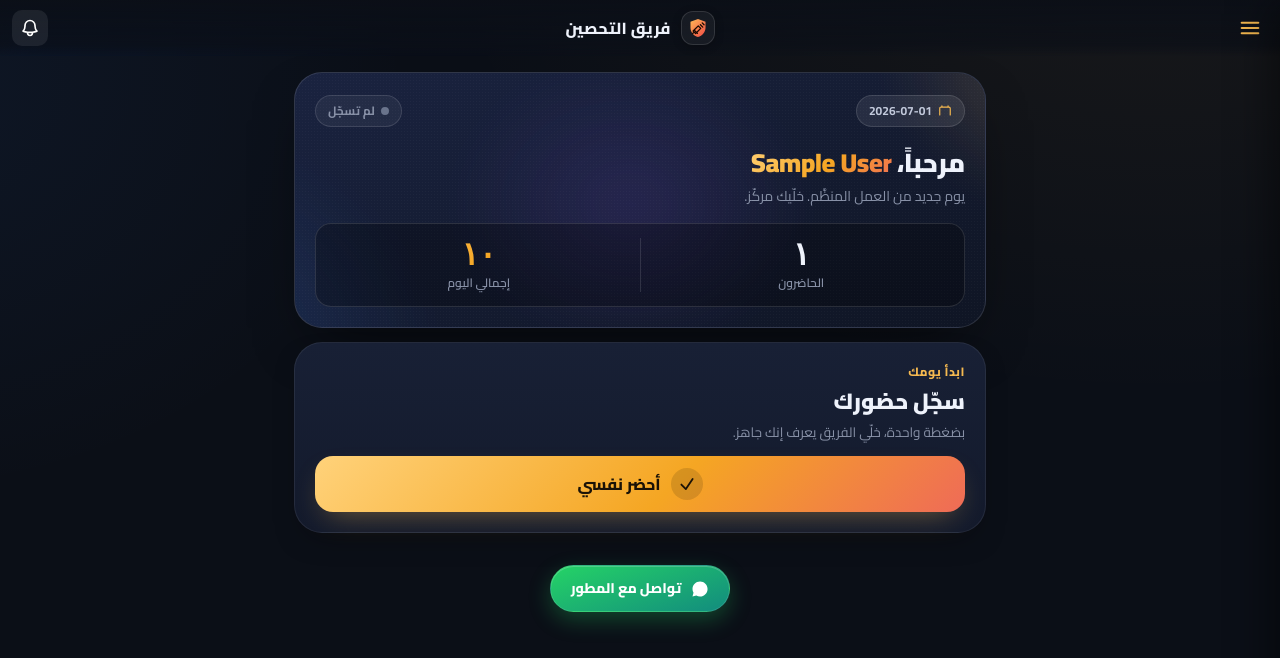
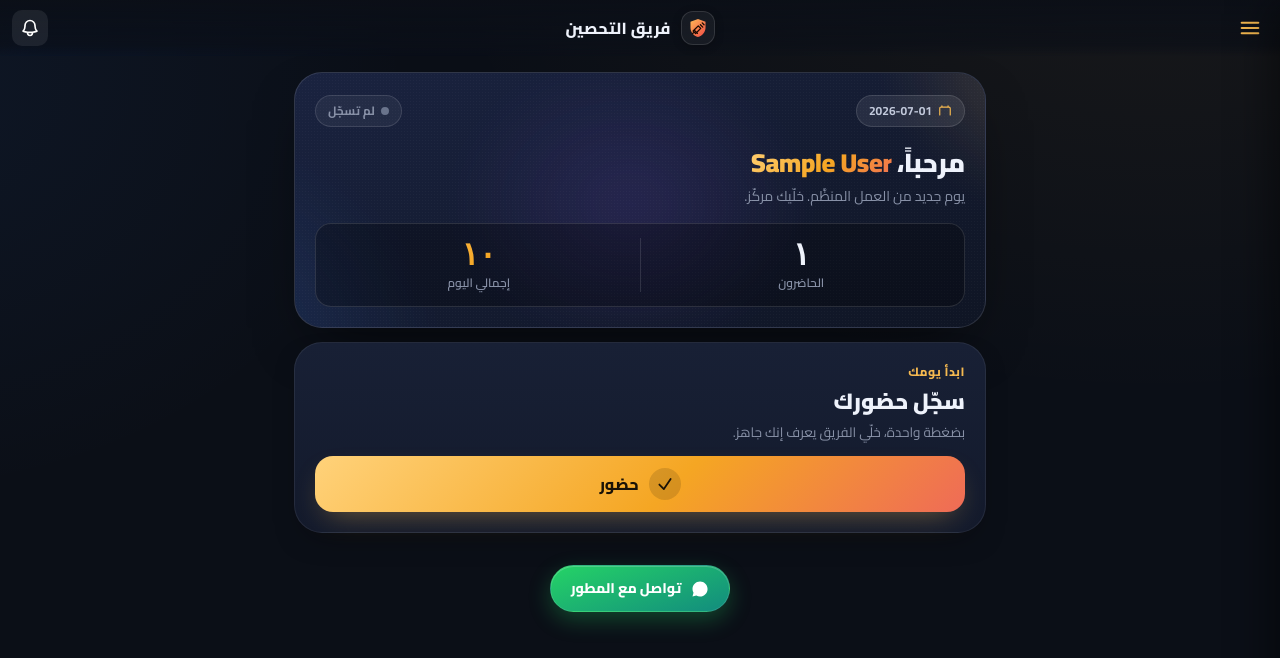
Before and after one commit to tlashany15/th, a Flask app: template templates/dashboard.html in a window 1280 px wide. Shown: the top 658 px of the page. Run offline with Flask 3, Linux system fonts and the light colour scheme; the visitor is signed in with stand-in values (Sample User, id 1); the template is opened without the code that fills it: most values are stand-ins (such as "Sample title", 1, 10 or a date in 2020); a database or web service that is not in the repository returns one stand-in record (values such as "Sample title"); data that the repository does not hold is empty; some libraries are stand-ins or nearby versions.

Commit message:
Add files via upload

```diff
--- a/templates/dashboard.html
+++ b/templates/dashboard.html
@@ -105,7 +105,7 @@
         <span class="v2-cta-ic" aria-hidden="true">
           <svg viewBox="0 0 24 24" fill="none" stroke="currentColor" stroke-width="2.4"><path stroke-linecap="round" stroke-linejoin="round" d="M4.5 12.75l6 6 9-13.5"/></svg>
         </span>
-        <span>أحضر نفسي</span>
+        <span>حضور</span>
       </button>
     </form>
   </div>
```
